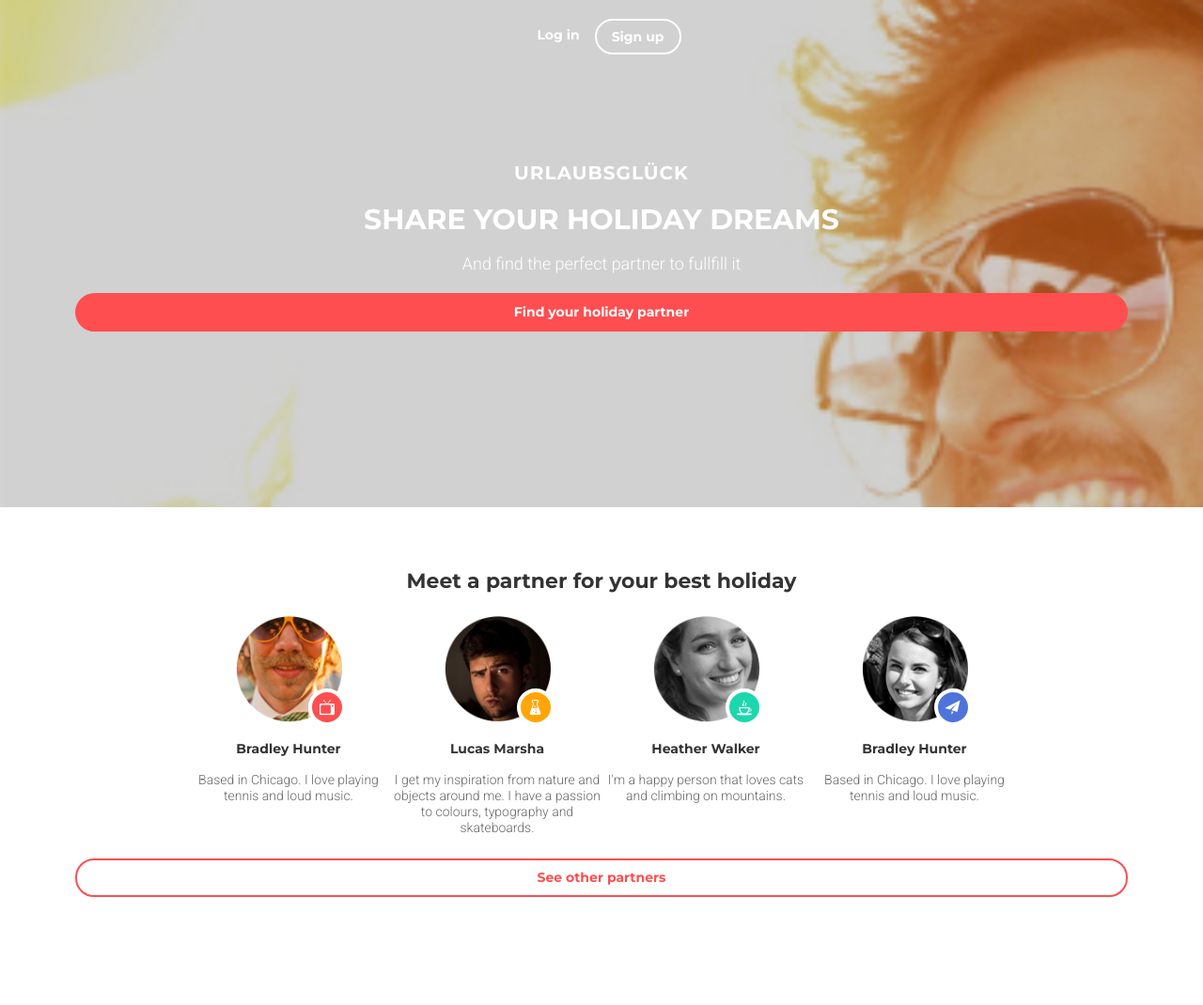
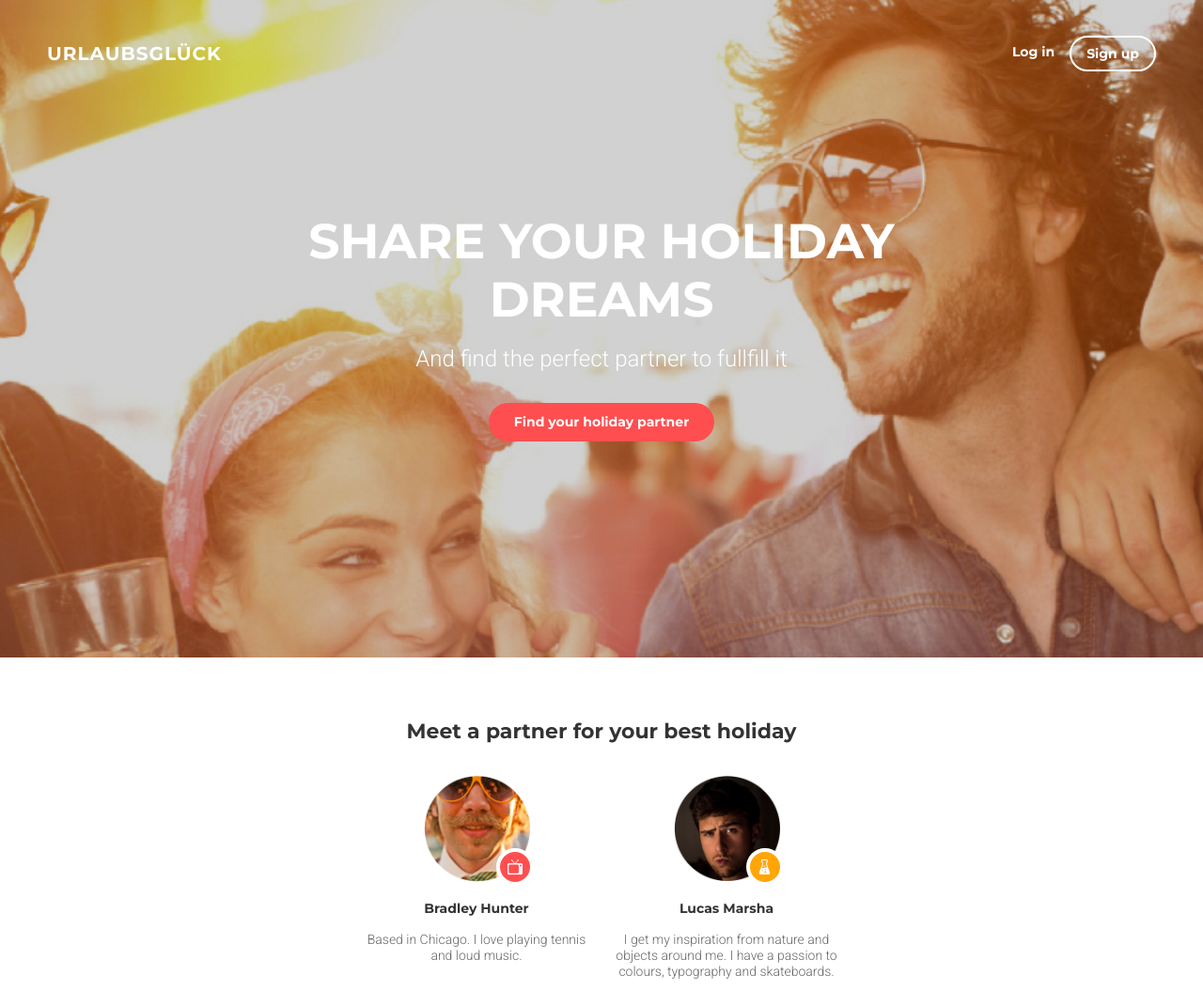
Before and after one commit to xrustic2020/goit, a plain HTML site: page html-css/module-8/index.html in a window 1280 px wide. Shown: the top 1070 px of the page at 94% size. Before the commit the page ends 1013 px from the top, so only its background shows below. Drawn offline with Linux system fonts and the light colour scheme.

Commit message:
added media for table screen

```diff
--- a/html-css/module-8/css/styles.css
+++ b/html-css/module-8/css/styles.css
@@ -83,6 +83,7 @@ img {
 }
 
 .find-suggestion h2 {
+    width: 91%;
     padding-bottom: 18px;
     font-family: "Montserrat", sans-serif;
     text-transform: uppercase;
@@ -108,7 +109,7 @@ img {
     line-height: 17px;
     color: #ffffff;
     padding: 12px;
-    width: 87.5%;
+    width: 280px;
     border: none;
     background-color: #ff4e50;
     border-radius: 21px;
@@ -118,6 +119,8 @@ img {
 
 .meet-partner {
     text-align: center;
+    /* width: 236px;
+    margin: 0 auto; */
 }
 
 .meet-partner h2 {
@@ -137,7 +140,7 @@ img {
 }
 
 .partner-list li {
-    width: 222px;
+    width: 236px;
 }
 
 .position-container {
@@ -201,7 +204,7 @@ img {
 }
 
 .meet-partner button {
-    width: 87.5%;
+    width: 280px;
     font-family: "Montserrat", sans-serif;
     font-size: 14px;
     line-height: 17px;
@@ -212,3 +215,53 @@ img {
     margin-bottom: 58px;
     border-radius: 20px;
 }
+
+/* MEDIA Queries for RESPONSIVE */
+
+@media screen and (min-width: 768px) and (max-width: 1440px) {
+    .site-header {
+        background-image: url(../img/backgrounds/command-768.jpg);
+        height: 700px;
+    }
+
+    .nav-container {
+        flex-direction: row;
+        justify-content: space-between;
+        height: auto;
+        padding: 38px 50px 150px;
+        align-items: center;
+    }
+
+    .find-suggestion h2 {
+        width: 66%;
+        font-size: 52px;
+        line-height: 62px;
+    }
+
+    .find-suggestion p {
+        font-size: 24px;
+        line-height: 29px;
+        padding-bottom: 32px;
+    }
+
+    .find-suggestion button {
+        width: 240px;
+    }
+
+    .meet-partner {
+        width: 532px;
+        margin: 0 auto;
+    }
+
+    .meet-partner h2 {
+        padding-bottom: 30px;
+    }
+
+    .partner-list {
+        justify-content: space-around;
+    }
+
+    .partner-list li {
+        margin-bottom: 20px;
+    }
+}
```
Also changed, not shown: html-css/module-8/img/backgrounds/command-768.jpg (added).
